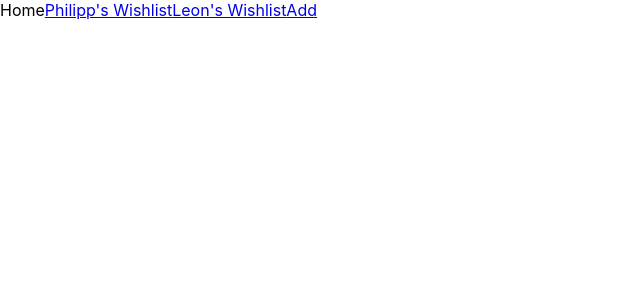
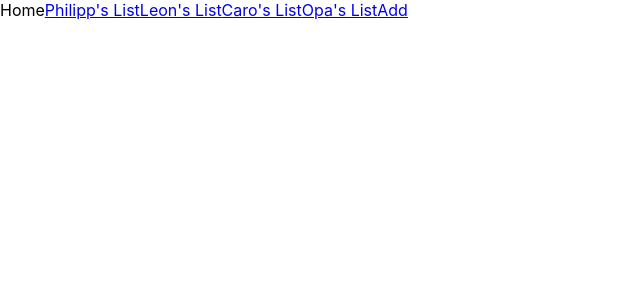
Before and after one commit to phlgr/wuensch-dir-was, a React (Create React App) app: page / in a window 1280 px wide. Shown: the top 300 px of the page, without its empty margins (0-640 px from the left). Built offline with nearby package versions, Linux system fonts and the light colour scheme; data requests are answered from the project's data file.

Commit message:
Display lists

```diff
--- a/db.json
+++ b/db.json
@@ -11,6 +11,10 @@
     {
       "id": 3,
       "title": "Caro's List"
+    },
+    {
+      "id": 4,
+      "title": "Opa's List"
     }
   ]
 }
--- a/src/pages/Home.js
+++ b/src/pages/Home.js
@@ -1,19 +1,24 @@
-import React, { useEffect } from 'react';
+import React, { useEffect, useState } from 'react';
 
 import { Link } from 'react-router-dom';
 import { getLists } from '../api/lists';
 
 const Home = () => {
+  const [lists, setLists] = useState(null);
+
   useEffect(async () => {
-    const lists = await getLists();
-    console.log('useEffect', lists);
+    const newLists = await getLists();
+    setLists(newLists);
   }, []);
 
   return (
     <div>
       Home
-      <Link to="/philipp">Philipp&apos;s Wishlist</Link>
-      <Link to="/leon">Leon&apos;s Wishlist</Link>
+      {lists?.map((list) => (
+        <Link key={list.id} to={`/${list.id}`}>
+          {list.title}
+        </Link>
+      ))}
       <Link to="/add">Add</Link>
     </div>
   );
```
